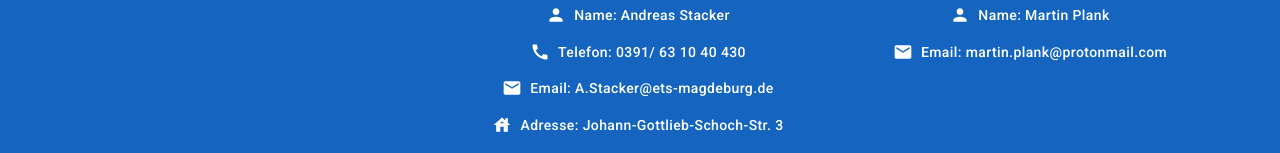
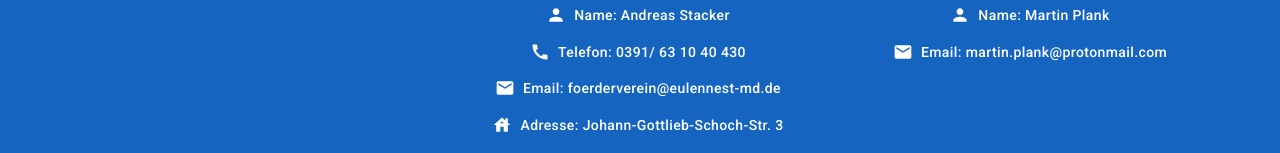
Before and after one commit to kolumdium/eulennest, a React (Create React App) app: page / in a window 1280 px wide. Shown: the part 3108-3261 px from the top of the page. Built offline with nearby package versions, Linux system fonts and the light colour scheme.

Commit message:
fix email

```diff
--- a/src/components/Footer.js
+++ b/src/components/Footer.js
@@ -92,13 +92,13 @@ const Footer = () => {
                             <FakeButton
                                 startIcon={<Mail />}
                                 onClick={() =>  {
-                                        navigator.clipboard.writeText("A.Stacker@ets-magdeburg.de");
+                                        navigator.clipboard.writeText("foerderverein@eulennest-md.de");
                                         setOpen(true);
                                         setTimeout(() => {
                                             setOpen(false);
                                         }, 3000);
                                     }}>
-                                Email: A.Stacker@ets-magdeburg.de
+                                Email: foerderverein@eulennest-md.de
                             </FakeButton>
                             <FakeButton
                                 startIcon={<House />}
```
